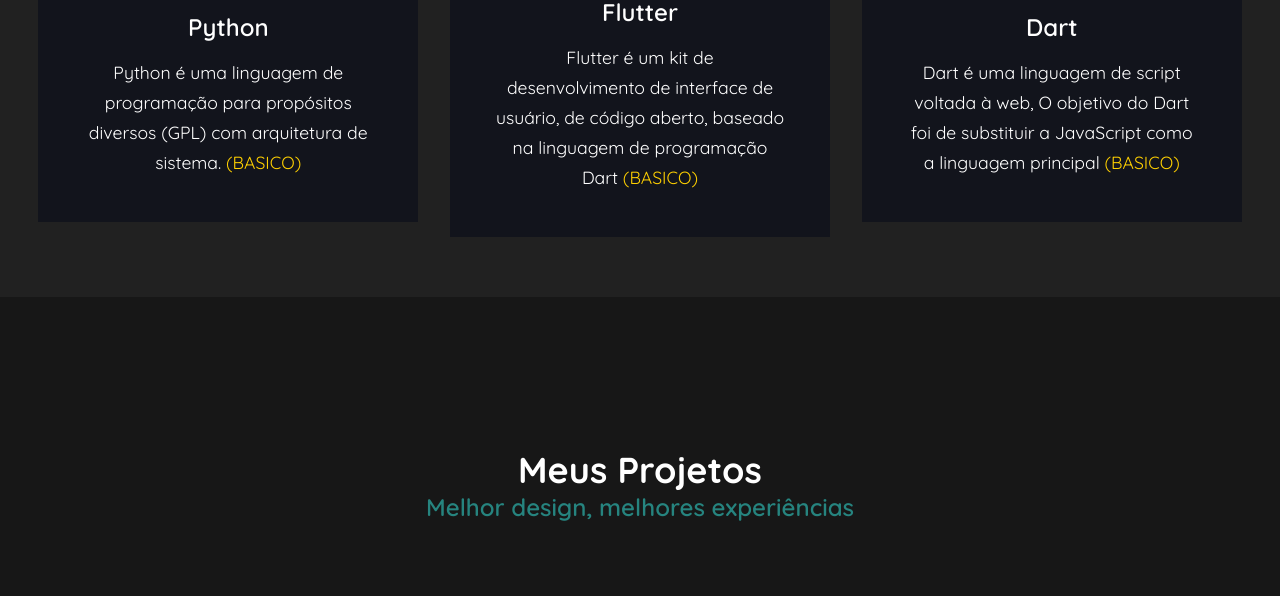
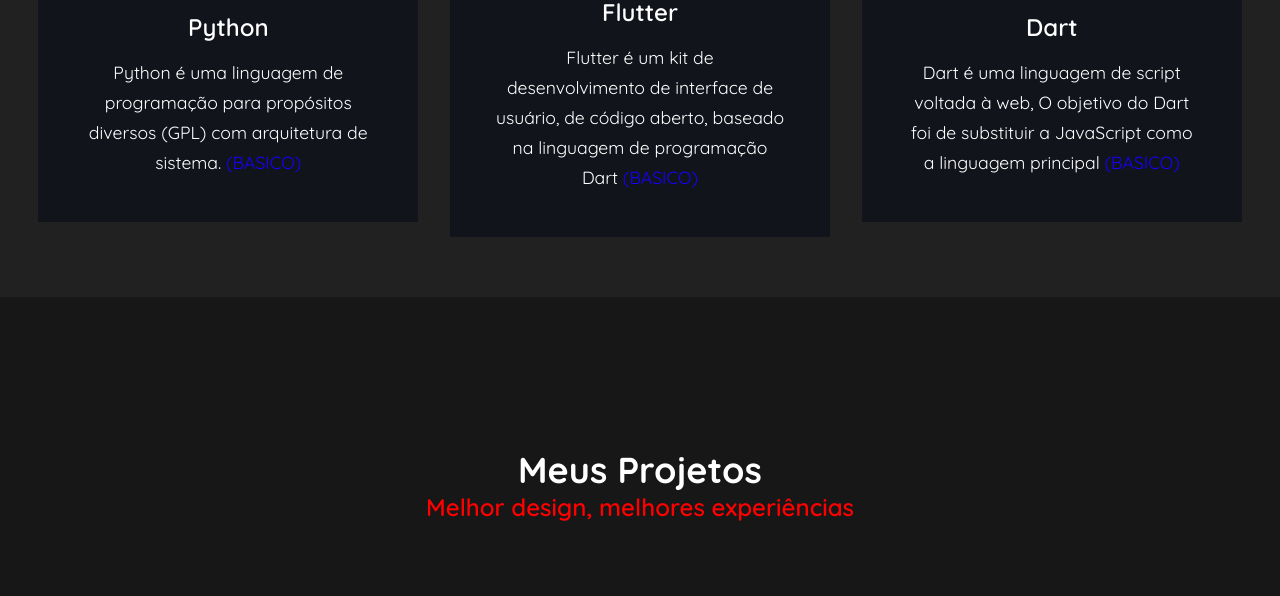
Before and after one commit to InacioBrI/Portfolio, a plain HTML site: page Index.html in a window 1280 px wide. Shown: the part 2194-2790 px from the top of the page. Drawn offline with nearby package versions, Linux system fonts and the light colour scheme.

Commit message:
Mudança de cores

```diff
--- a/Style.css
+++ b/Style.css
@@ -11,7 +11,7 @@
 :root{
     --bg-color:  #171717;
     --text-color: rgb(255, 255, 255);
-    --main-color: #26847f;
+    --main-color: #ff0000;
     --second-color: rgb(255, 255, 255);
     --other-color: #12141c;
     --h1-font: 5.2rem;
@@ -264,7 +264,7 @@ header.sticky{
 
 }
 .box p span{
-    color: #ffd000;
+    color: #1500ff;
 }
 .box:hover{
     transform: scale(1.01) translate(5px);
```
